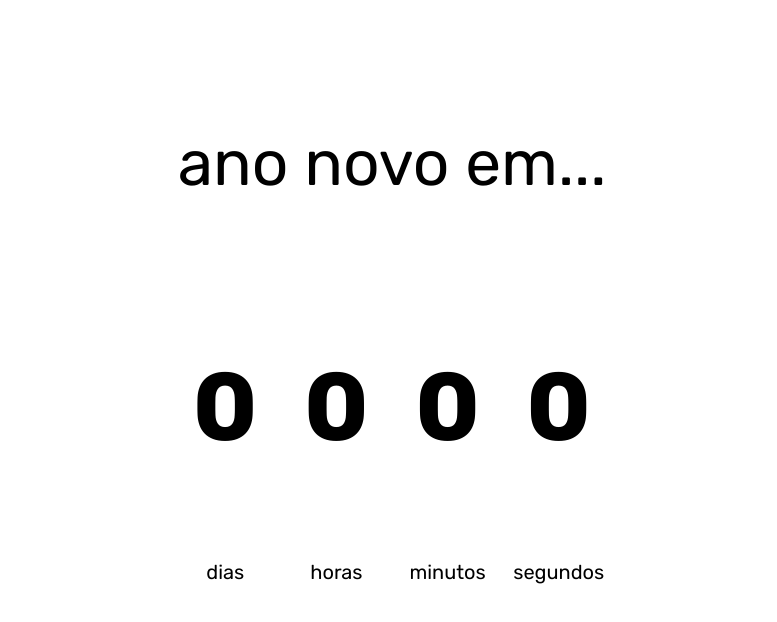
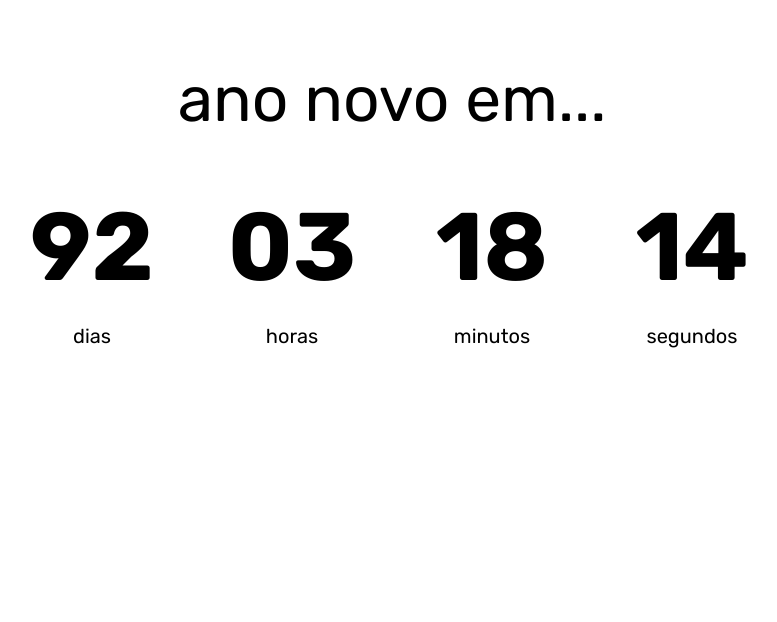
Before and after one commit to brunocesar2/countdown, a plain HTML site: page index.html in a window 1280 px wide. Shown: the whole page, without its empty margins (248-1025 px from the left). Drawn offline with Linux system fonts and the light colour scheme.

Commit message:
fixing css

```diff
--- a/css/style.css
+++ b/css/style.css
@@ -1,38 +1,37 @@
-@import url('https://fonts.googleapis.com/css2?family=Rubik:wght@300;400;500;600;700;800;900&display=swap');
+@import url("https://fonts.googleapis.com/css2?family=Rubik:wght@300;400;500;600;700;800;900&display=swap");
 body {
   font-family: "Rubik", sans-serif;
 }
 .countdown-container {
   display: grid;
-  justify-content: center;
-  text-align: center;
-  padding: 0 .75rem;
+  grid-template-columns: 1fr minmax(300px, 800px) 1fr
 }
 .countdown {
   display: grid;
-  grid-template-columns: 1fr 1fr 1fr 1fr;
-  gap: 1rem;
+  grid-template-columns: repeat(4, 1fr);
+  grid-column: 2;
+  text-align: center;
 }
- .title {
+.title {
   font-weight: normal;
   font-size: 4rem;
-  padding-top: 4rem;
+  grid-column: 1/-1;
 }
-.countdown p {
+.countdown span {
   font-weight: bold;
   font-size: 6rem;
 }
-.countdown span {
+.countdown p {
   font-size: 1.25rem;
 }
 @media (max-width: 650px) {
   .title {
     font-size: 3rem;
   }
-  .countdown p {
+  .countdown span {
     font-size: 4.5rem;
   }
-  .countdown span {
+  .countdown p {
     font-size: 1rem;
   }
 }
@@ -40,7 +39,7 @@ body {
   .title {
     font-size: 2rem;
   }
-  .countdown p {
+  .countdown span {
     font-size: 2.5rem;
   }
 }
--- a/index.html
+++ b/index.html
@@ -14,23 +14,23 @@
 
 <body>
   <section class="countdown-container">
-    <h1 class="title">ano novo em...</h1>
     <div class="countdown">
+      <h1 class="title">ano novo em...</h1>
       <div>
-        <p data-days>0</p>
-        <span>dias</span>
+        <span data-days>0</span>
+        <p>dias</p>
       </div>
       <div>
-        <p data-hours>0</p>
-        <span>horas</span>
+        <span data-hours>0</span>
+        <p>horas</p>
       </div>
       <div>
-        <p data-minutes>0</p>
-        <span>minutos</span>
+        <span data-minutes>0</span>
+        <p>minutos</p>
       </div>
       <div>
-        <p data-seconds>0</p>
-        <span>segundos</span>
+        <span data-seconds>0</span>
+        <p>segundos</p>
       </div>
     </div>
   </section>
--- a/js/script.js
+++ b/js/script.js
@@ -1,4 +1,3 @@
-export default function initCountdown() {
 const days = document.querySelector("[data-days]");
 const hours = document.querySelector("[data-hours]");
 const minutes = document.querySelector("[data-minutes]");
@@ -24,4 +23,3 @@ export default function initCountdown() {
   }
   setInterval(countdown, 1000);
 }
-}
```
Lines whose indentation alone changed are shown as unchanged.
